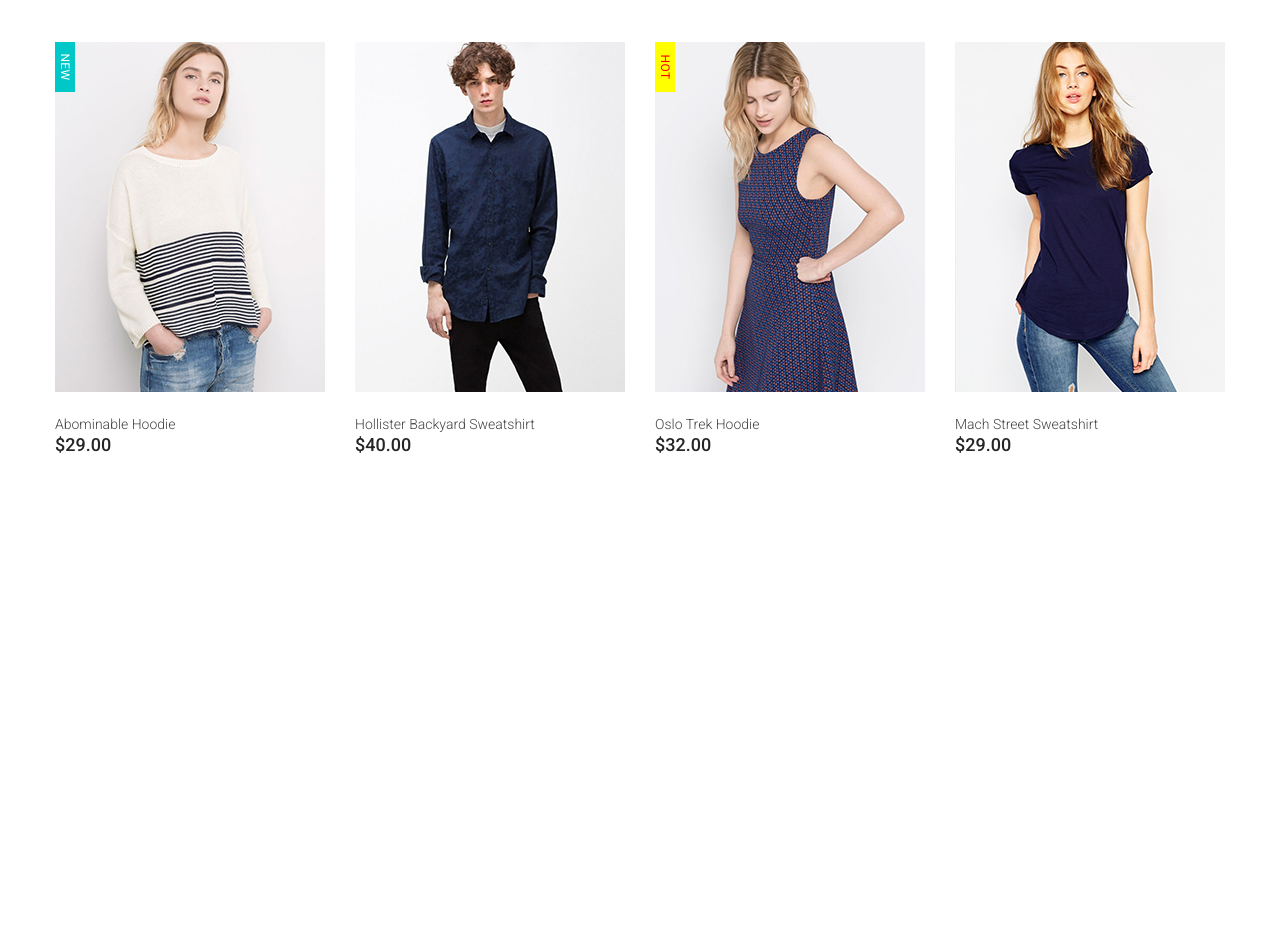
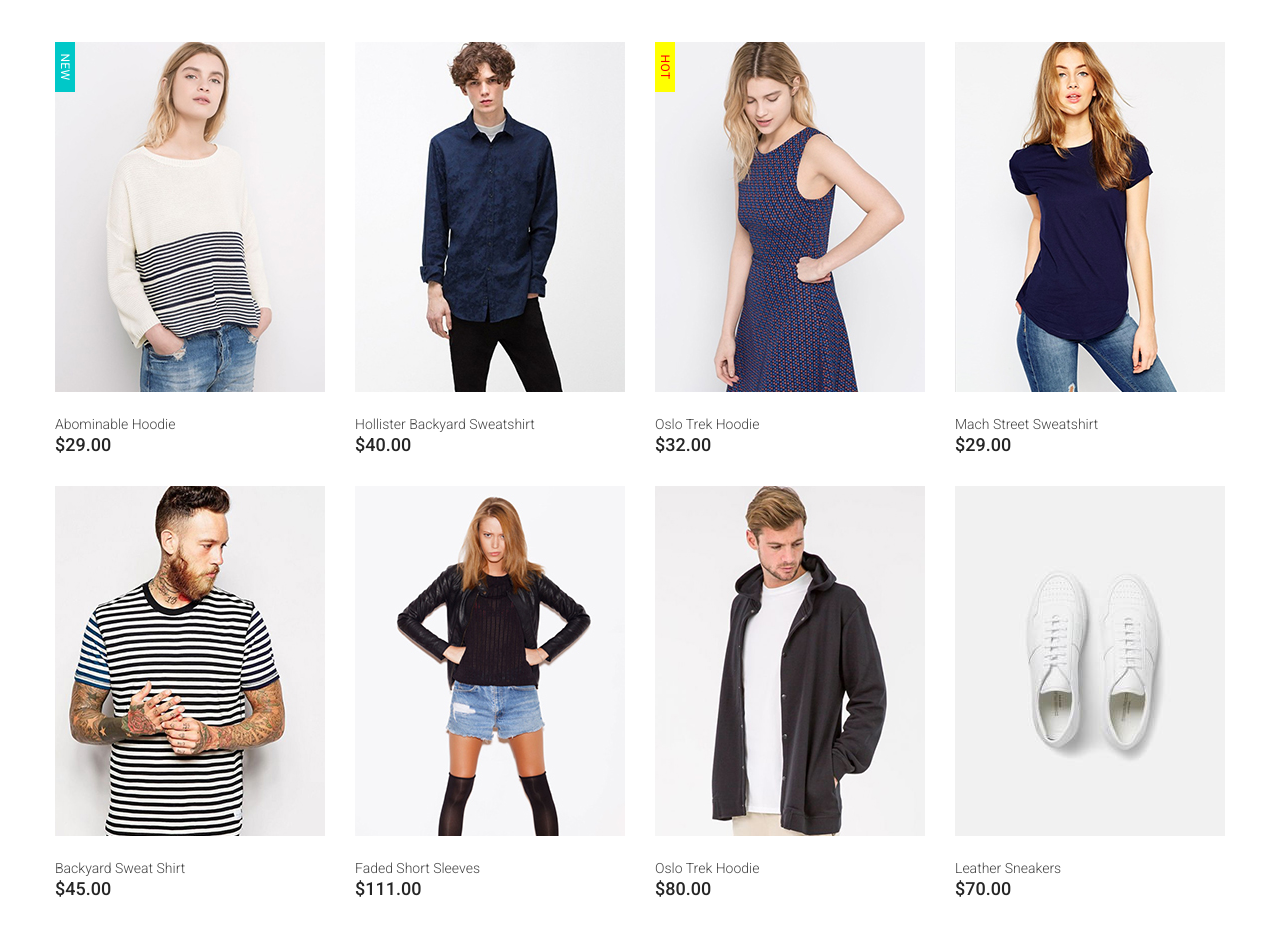
Before and after one commit to maxbandit/maxbandit.github.io, a plain HTML site: page index.html in a window 1280 px wide. Shown: the part 1652-2588 px from the top of the page. Before the commit the page ends 2168 px from the top, so only its background shows below. Drawn offline with nearby package versions, Linux system fonts and the light colour scheme.

Commit message:
addNewItems

```diff
--- a/index.html
+++ b/index.html
@@ -305,6 +305,102 @@
 							</div>
 						</a>
 					</div>
+					<div class="item">
+						<a href="#">
+							<img class="product-img" src="img/5.jpg" alt="">
+							<div class="hover-ot-bati">
+								<a href="#">
+									<img src="img/basket.png" alt="">
+								</a>
+								<a href="#">
+									<img src="img/like.png" alt="">
+								</a>
+								<a href="#">
+									<img src="img/plus.png" alt="">
+								</a>
+							</div>
+							<div class="product-info">
+								<p class="name-product" >
+									Backyard Sweat Shirt
+								</p>
+								<p class="product-price">
+									$45.00
+								</p>
+							</div>
+						</a>
+					</div>
+					<div class="item">
+						<a href="#">
+							<img class="product-img" src="img/6.jpg" alt="">
+							<div class="hover-ot-bati">
+								<a href="#">
+									<img src="img/basket.png" alt="">
+								</a>
+								<a href="#">
+									<img src="img/like.png" alt="">
+								</a>
+								<a href="#">
+									<img src="img/plus.png" alt="">
+								</a>
+							</div>
+							<div class="product-info">
+								<p class="name-product" >
+									Faded Short Sleeves
+								</p>
+								<p class="product-price">
+									$111.00
+								</p>
+							</div>
+						</a>
+					</div>
+					<div class="item">
+						<a href="#">
+							<img class="product-img" src="img/7.jpg" alt="">
+							<div class="hover-ot-bati">
+								<a href="#">
+									<img src="img/basket.png" alt="">
+								</a>
+								<a href="#">
+									<img src="img/like.png" alt="">
+								</a>
+								<a href="#">
+									<img src="img/plus.png" alt="">
+								</a>
+							</div>
+							<div class="product-info">
+								<p class="name-product" >
+									Oslo Trek Hoodie
+								</p>
+								<p class="product-price">
+									$80.00
+								</p>
+							</div>
+						</a>
+					</div>
+					<div class="item">
+						<a href="#">
+							<img class="product-img" src="img/8.jpg" alt="">
+							<div class="hover-ot-bati">
+								<a href="#">
+									<img src="img/basket.png" alt="">
+								</a>
+								<a href="#">
+									<img src="img/like.png" alt="">
+								</a>
+								<a href="#">
+									<img src="img/plus.png" alt="">
+								</a>
+							</div>
+							<div class="product-info">
+								<p class="name-product" >
+									Leather Sneakers
+								</p>
+								<p class="product-price">
+									$70.00
+								</p>
+							</div>
+						</a>
+					</div>
 				</div>
 			</div>
 		</div>
```
Also changed, not shown: img/5.jpg (added), img/6.jpg (added), img/7.jpg (added), img/8.jpg (added).
